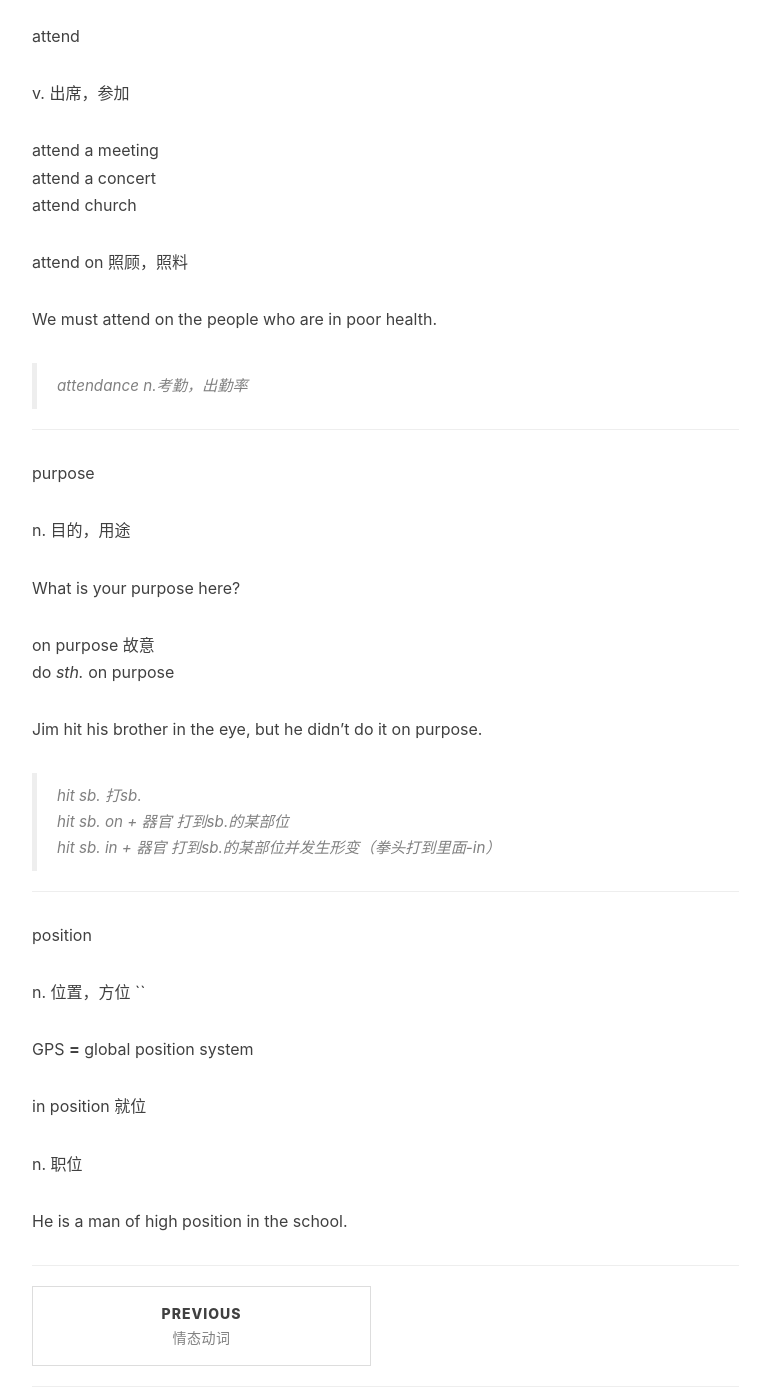
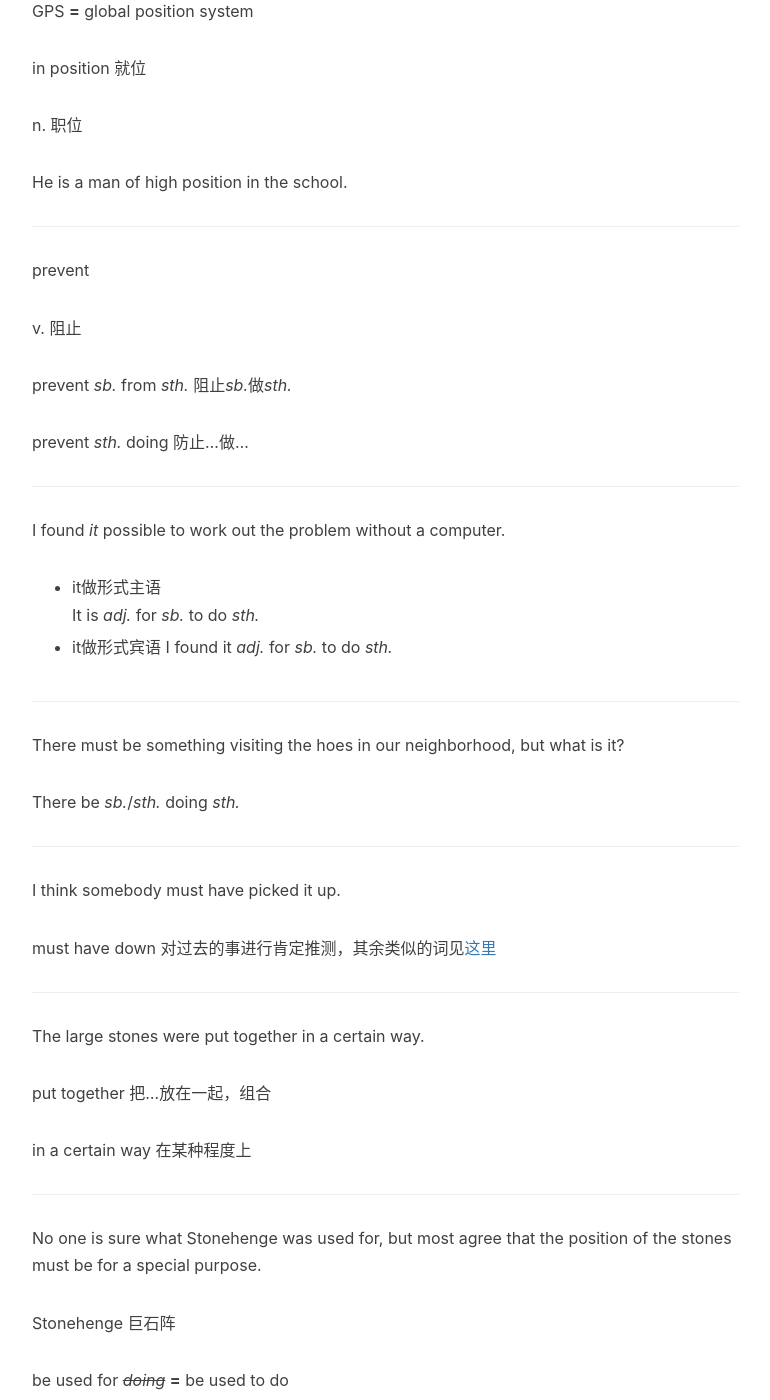
Before and after one commit to Potat0000/Blog-Jekyll, a Jekyll site: the page built from _posts/2016-08-14-English-G9U8.md, in a window 1280 px wide and 1400 px high, scrolled down 3661 px. Shown: the whole window, without its empty margins (233-1003 px from the left). Built offline with Jekyll 4.4.1, drawn with Linux system fonts in a browser that asks for light colours; nearby versions of some CDN libraries; comment, search, counter and statistics services are not loaded; some of the changed text lies outside the part shown.

Commit message:
增改U8、情态动词的有关笔记

```diff
--- a/_posts/2016-08-13-English-G9U8.md
+++ b/_posts/2016-08-14-English-G9U8.md
@@ -71,33 +71,13 @@ suit
 
   That haircut suits you.
 
-> 辨析
-
->
-
-> > suit
-
->
-
-> > > 颜色、款式，侧重合某人口味
-
->
-
-> > fit
-
->
-
-> > > 尺寸，大小，形状
-
->
-
-> > match
-
->
-
-> > > 匹配，多指物体大小、色调、性质、性质
-
->
+  > 辨析
+  > - suit
+  >   颜色、款式，侧重合某人口味
+  > - fit
+  >   尺寸，大小，形状
+  > - match
+  >   匹配，多指物体大小、色调、性质、性质
 
 -------
 
@@ -156,7 +136,7 @@ Jim hit his brother in the eye, but he didn't do it on purpose.
 
 position
 
-n. 位置，方位 ``
+n. 位置，方位
 
   GPS **=** global position system
 
@@ -165,3 +145,51 @@ n. 位置，方位 ``
 n. 职位
 
   He is a man of high position in the school.
+
+-------
+
+prevent
+
+v. 阻止
+
+prevent *sb.* from *sth.* 阻止*sb.*做*sth.*
+
+prevent *sth.* doing 防止…做…
+
+-------
+
+I found *it* possible to work out the problem without a computer.
+
+- it做形式主语
+  It is *adj.* for *sb.* to do *sth.*
+
+- it做形式宾语
+  I found it *adj.* for *sb.* to do *sth.*
+
+-------
+
+There must be something visiting the hoes in our neighborhood, but what is it?
+
+There be *sb.*/*sth.* doing *sth.*
+
+-------
+
+I think somebody must have picked it up.
+
+must have down 对过去的事进行肯定推测，其余类似的词见[这里](https://gyj1109.github.io/2016/08/12/English-Modal_Verbs/#section-4)
+
+-------
+
+The large stones were put together in a certain way.
+
+put together 把…放在一起，组合
+
+in a certain way 在某种程度上
+
+-------
+
+No one is sure what Stonehenge was used for, but most agree that the position of the stones must be for a special purpose.
+
+Stonehenge 巨石阵
+
+be used for ~~*doing*~~ **=** be used to do
```
Also changed, not shown: _posts/2016-08-12-English-Modal_Verbs.md (+6 -1 lines).
